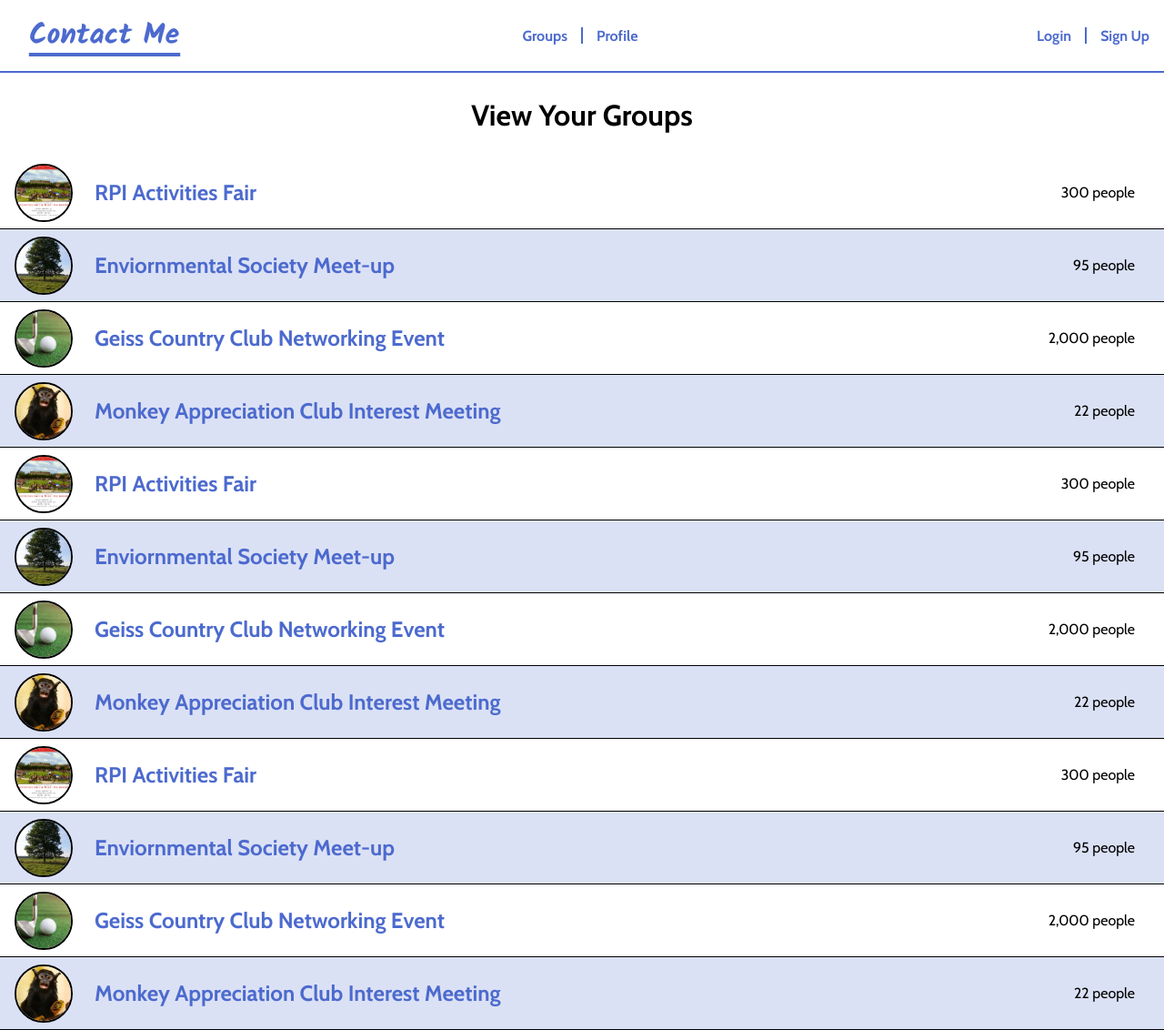
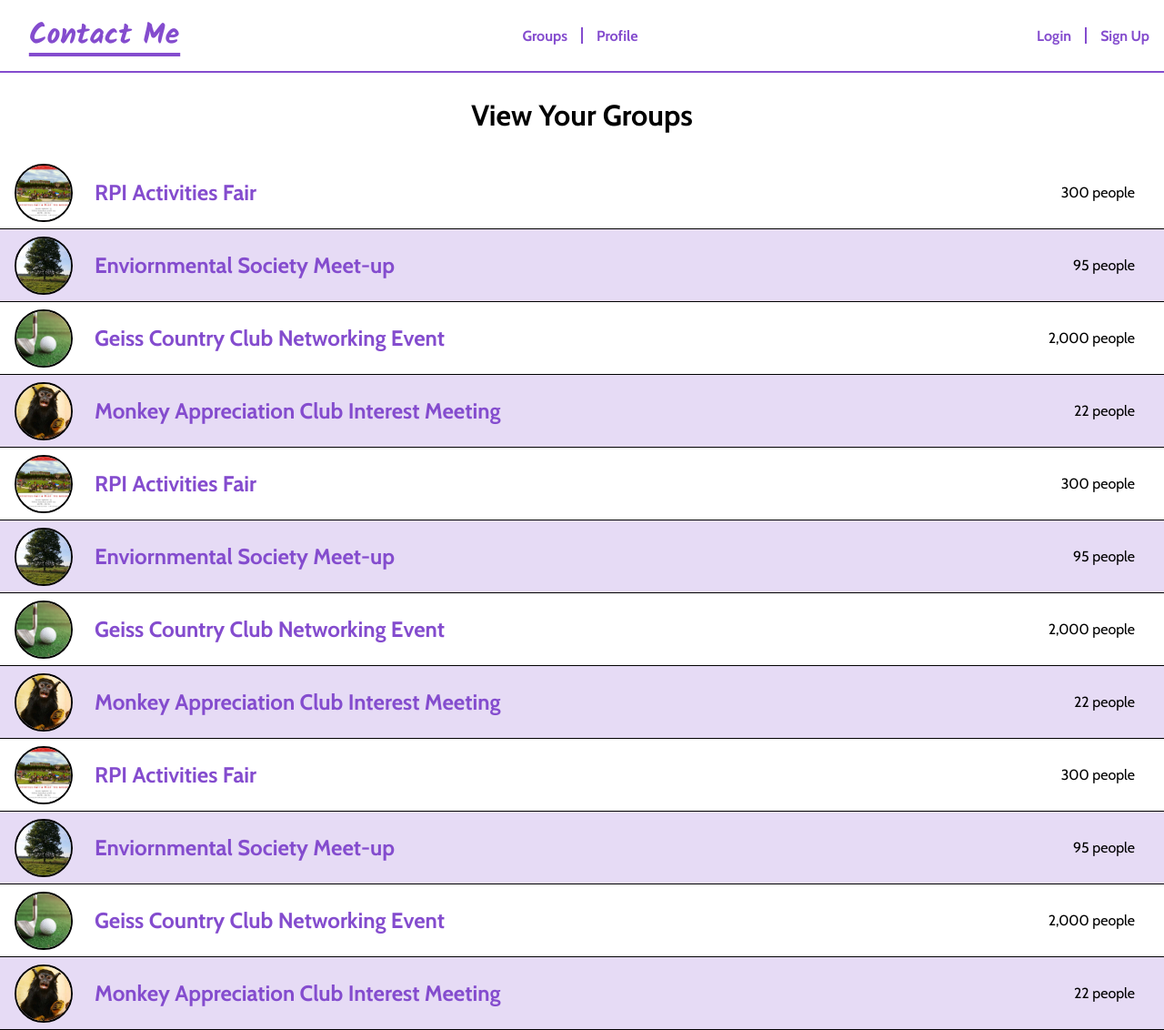
Before and after one commit to Group-2-F21-Web-Systems-Development/contact-me, a PHP site: page /groups.php in a window 1280 px wide. Shown: the whole page at 91% size. Run offline with PHP 8.4, Linux system fonts and the light colour scheme.

Commit message:
update accent color

```diff
--- a/src/styles/style.css
+++ b/src/styles/style.css
@@ -8,7 +8,7 @@
   /* color palette */
   --clr-dark: #000000;
   --clr-light: #ffffff;
-  --clr-accent: #4c6ace;
+  --clr-accent: #844cce;
   --clr--accent-compliment: #96CE4C;
   --fw-normal: 400;
   --fw-bold: 700;
```
